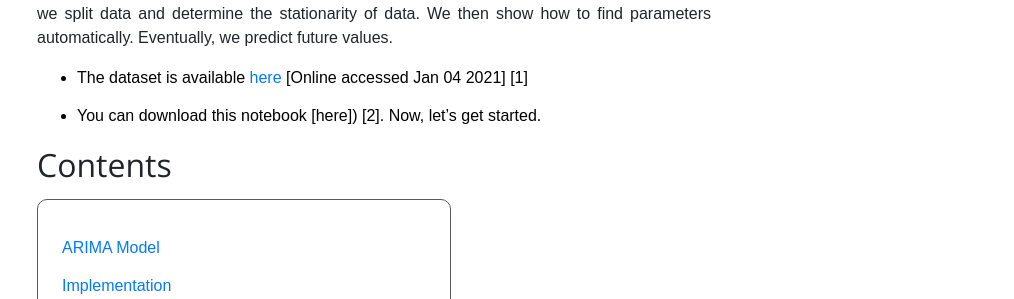
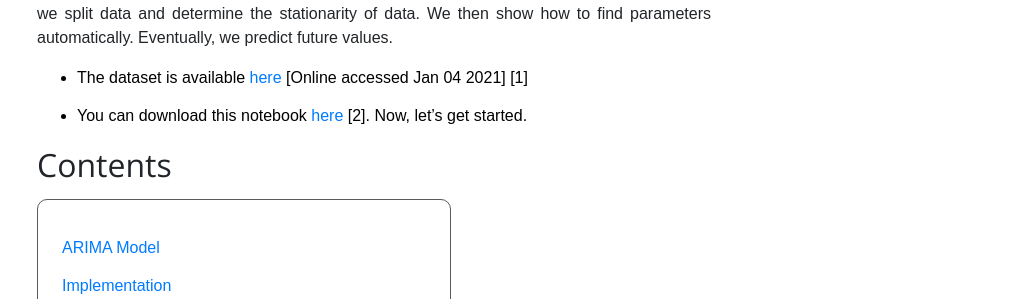
Before and after one commit to anthng/anthng.github.io, a Jekyll site: the page built from _posts/2021-05-15-ts-forecasting-1.markdown, in a window 1280 px wide and 900 px high, scrolled down 389 px. Shown: the part 153-452 px from the top of the window, without its empty margins (266-1280 px from the left). Built offline with Jekyll 4.4.1, drawn with Linux system fonts in a browser that asks for light colours; formulas are drawn with MathJax 3; comment, search, counter and statistics services are not loaded; some of the changed lines change nothing that is shown.

Commit message:
add link nb

```diff
--- a/_posts/2021-05-15-ts-forecasting-1.markdown
+++ b/_posts/2021-05-15-ts-forecasting-1.markdown
@@ -21,7 +21,7 @@ ARIMA is a widely used time series forecasting that a given time series based on
 The section of the post will be organized following: In the first section, we introduce an overview of ARIMA. Subsequently, we visualize time series, and handle missing value. Next, we split data and determine the stationarity of data. We then show how to find parameters automatically. Eventually, we predict future values.
 
 - The dataset is available [here](https://www.kaggle.com/mczielinski/bitcoin-historical-data) [Online accessed Jan 04 2021] [1]
-- You can download this notebook [here]) [2]. Now, let's get started.
+- You can download this notebook [here](https://nbviewer.jupyter.org/github/anthng/anthng.github.io/blob/main/_notebooks/btc-forecast/btc-forecast.ipynb) [2]. Now, let's get started.
 
 <h2>Contents</h2>
 
@@ -611,6 +611,6 @@ Hope that this post was helpful for you.
 # References
 [[1] Bitcoin Historical Data  [Online accessed Jan 04 2021]](https://www.kaggle.com/mczielinski/bitcoin-historical-data)
 
-[[2] Notebook]()
+[[2] Notebook](https://nbviewer.jupyter.org/github/anthng/anthng.github.io/blob/main/_notebooks/btc-forecast/btc-forecast.ipynb)
 
 [[3] Hyndman, R.J., & Athanasopoulos, G. (2021) Forecasting: principles and practice, 3rd edition, OTexts: Melbourne, Australia. OTexts.com/fpp3. Accessed on Jan 04 2021.](https://otexts.com/fpp3/)
```
